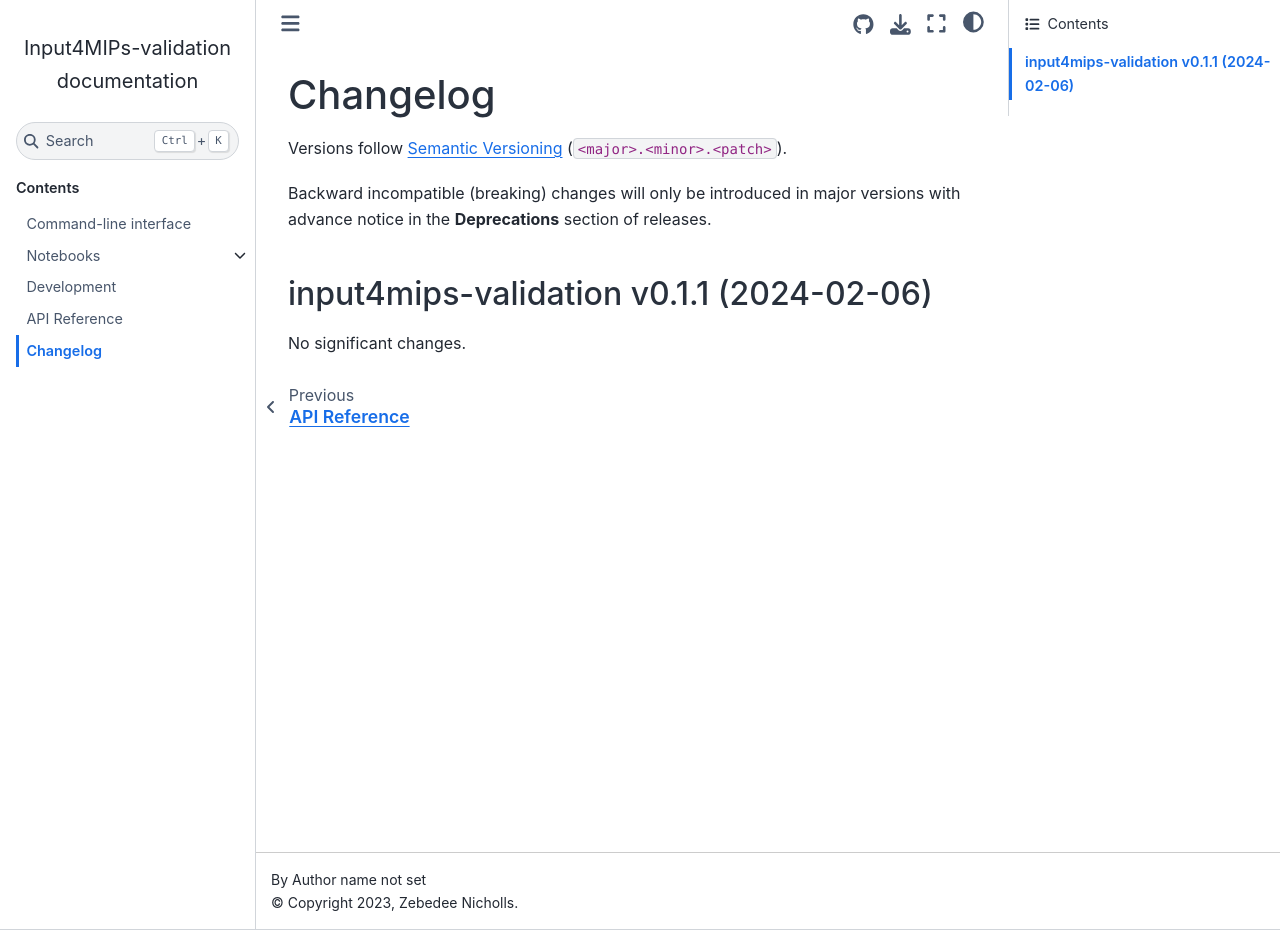
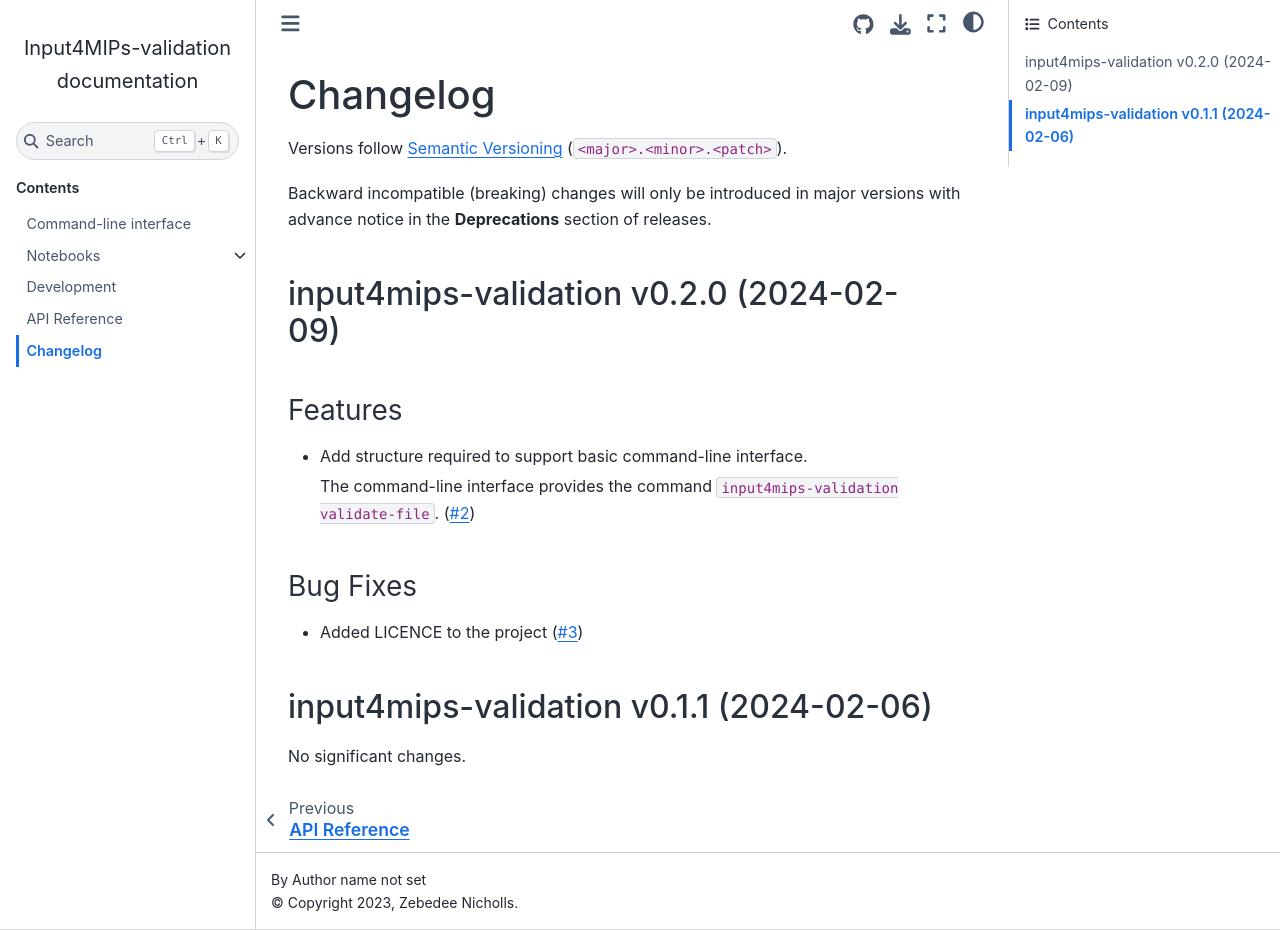
Before and after one commit to climate-resource/input4mips_validation, a Sphinx documentation site: the page built from docs/source/changelog.md, in a window 1280 px wide and 930 px high. Built offline with Sphinx 7.4.7 and the Sphinx Book theme 1.1.4, drawn with Linux system fonts in a browser that asks for light colours; pages that are not in the unit, such as notebooks, are missing from menus.

Commit message:
bump: version 0.1.2a0 -> 0.2.0

```diff
--- a/docs/source/changelog.md
+++ b/docs/source/changelog.md
@@ -19,6 +19,20 @@ of rst and use slightly different categories.
 
 <!-- towncrier release notes start -->
 
+## input4mips-validation v0.2.0 (2024-02-09)
+
+
+### Features
+
+- Add structure required to support basic command-line interface.
+
+  The command-line interface provides the command `input4mips-validation validate-file`. ([#2](https://github.com/climate-resource/input4mips_validation/pulls/2))
+
+### Bug Fixes
+
+- Added LICENCE to the project ([#3](https://github.com/climate-resource/input4mips_validation/pulls/3))
+
+
 ## input4mips-validation v0.1.1 (2024-02-06)
 
 
--- a/pyproject.toml
+++ b/pyproject.toml
@@ -1,6 +1,6 @@
 [tool.poetry]
 name = "input4mips-validation"
-version = "0.1.2a0"
+version = "0.2.0"
 description = "Validation of input4MIPs data (checking file formats, metadata etc.)."
 authors = ["Zebedee Nicholls <zebedee.nicholls@climate-resource.com>"]
 readme = "README.md"
```
Also changed, not shown: changelog/2.feature.md (deleted, +0 -3 lines), changelog/3.fix.md (deleted, +0 -1 lines).
